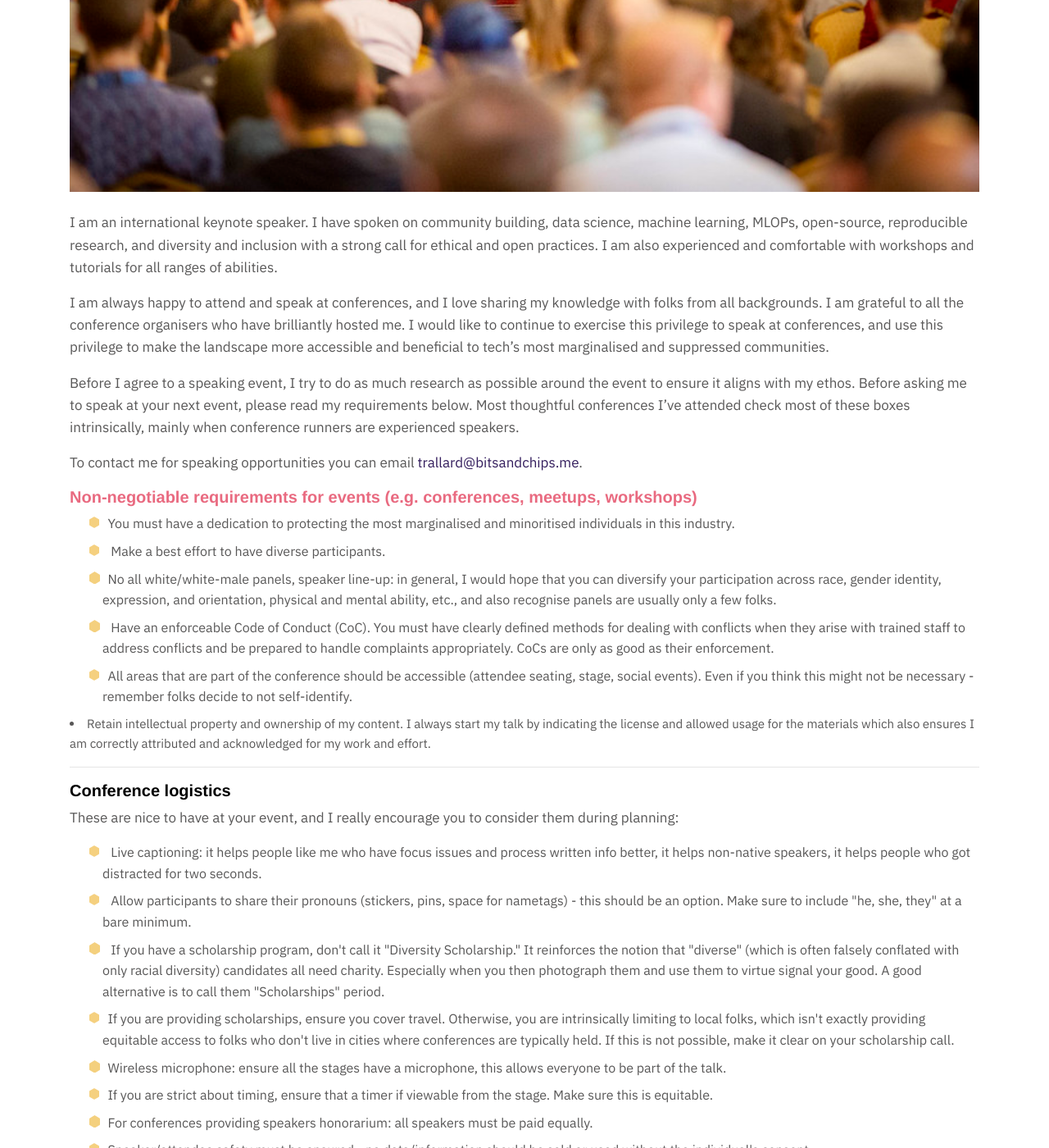
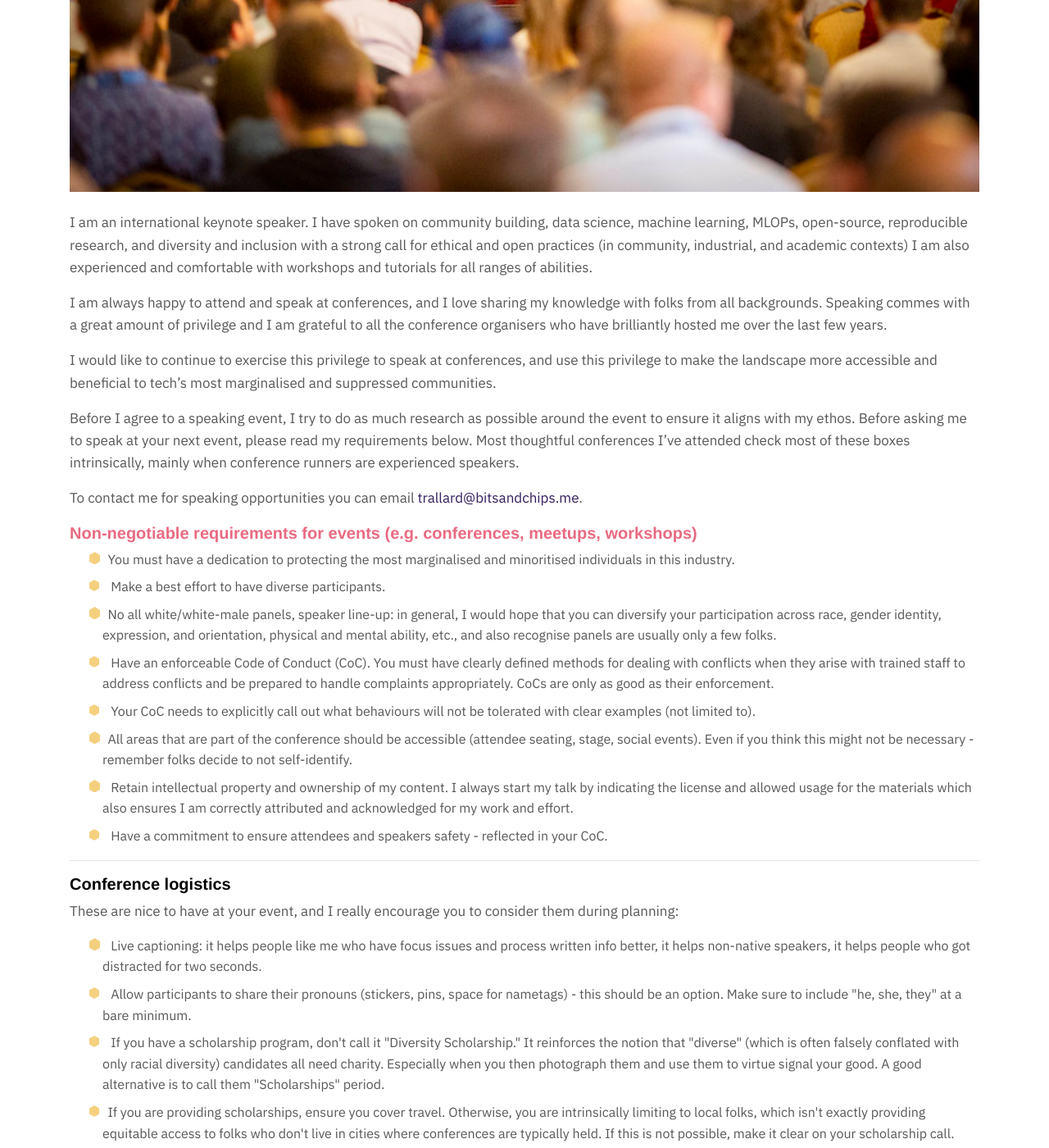
Before and after one commit to trallard/v2, a Jekyll site: the page built from _pages/speaker.md, in a window 1280 px wide and 1400 px high, scrolled down 794 px. Shown: the whole window at 82% size. Built offline with Jekyll 4.4.1, drawn with Linux system fonts in a browser that asks for light colours; nearby versions of some CDN libraries; some web fonts are replaced.

Commit message:
:pencil: Update speaker rider
Fix list and add items

```diff
--- a/_pages/speaker.md
+++ b/_pages/speaker.md
@@ -6,10 +6,12 @@ image: pyconuk4.jpg
 
 ---
 
-I am an international keynote speaker. I have spoken on community building, data science, machine learning, MLOPs, open-source, reproducible research, and diversity and inclusion with a strong call for ethical and open practices.
+I am an international keynote speaker. I have spoken on community building, data science, machine learning, MLOPs, open-source, reproducible research, and diversity and inclusion with a strong call for ethical and open practices (in community, industrial, and academic contexts)
 I am also experienced and comfortable with workshops and tutorials for all ranges of abilities.
 
-I am always happy to attend and speak at conferences, and I love sharing my knowledge with folks from all backgrounds. I am grateful to all the conference organisers who have brilliantly hosted me. I would like to continue to exercise this privilege to speak at conferences, and use this privilege to make the landscape more accessible and beneficial to tech's most marginalised and suppressed communities.
+I am always happy to attend and speak at conferences, and I love sharing my knowledge with folks from all backgrounds. Speaking commes with a great amount of privilege and I am grateful to all the conference organisers who have brilliantly hosted me over the last few years.
+
+I would like to continue to exercise this privilege to speak at conferences, and use this privilege to make the landscape more accessible and beneficial to tech's most marginalised and suppressed communities.
 
 Before I agree to a speaking event, I try to do as much research as possible around the event to ensure it aligns with my ethos. Before asking me to speak at your next event, please read my requirements below. Most thoughtful conferences I've attended check most of these boxes intrinsically, mainly when conference runners are experienced speakers.
 
@@ -21,9 +23,11 @@ To contact me for speaking opportunities you can email <trallard@bitsandchips.me
 <li> Make a best effort to have diverse participants. </li>
 <li>No all white/white-male panels, speaker line-up: in general, I would hope that you can diversify your participation across race, gender identity, expression, and orientation, physical and mental ability, etc., and also recognise panels are usually only a few folks.</li>
 <li> Have an enforceable Code of Conduct (CoC). You must have clearly defined methods for dealing with conflicts when they arise with trained staff to address conflicts and be prepared to handle complaints appropriately. CoCs are only as good as their enforcement. </li>
+<li> Your CoC needs to explicitly call out what behaviours will not be tolerated with clear examples (not limited to). </li>
 <li>All areas that are part of the conference should be accessible (attendee seating, stage, social events). Even if you think this might not be necessary - remember folks decide to not self-identify.</li>
+<li> Retain intellectual property and ownership of my content. I always start my talk by indicating the license and allowed usage for the materials which also ensures I am correctly attributed and acknowledged for my work and effort.</li>
+<li> Have a commitment to ensure attendees and speakers safety - reflected in your CoC.</li>
 </ul>
-<li> Retain intellectual property and ownership of my content. I always start my talk by indicating the license and allowed usage for the materials which also ensures I am correctly attributed and acknowledged for my work and effort.</li>
 
 ---
 
```
